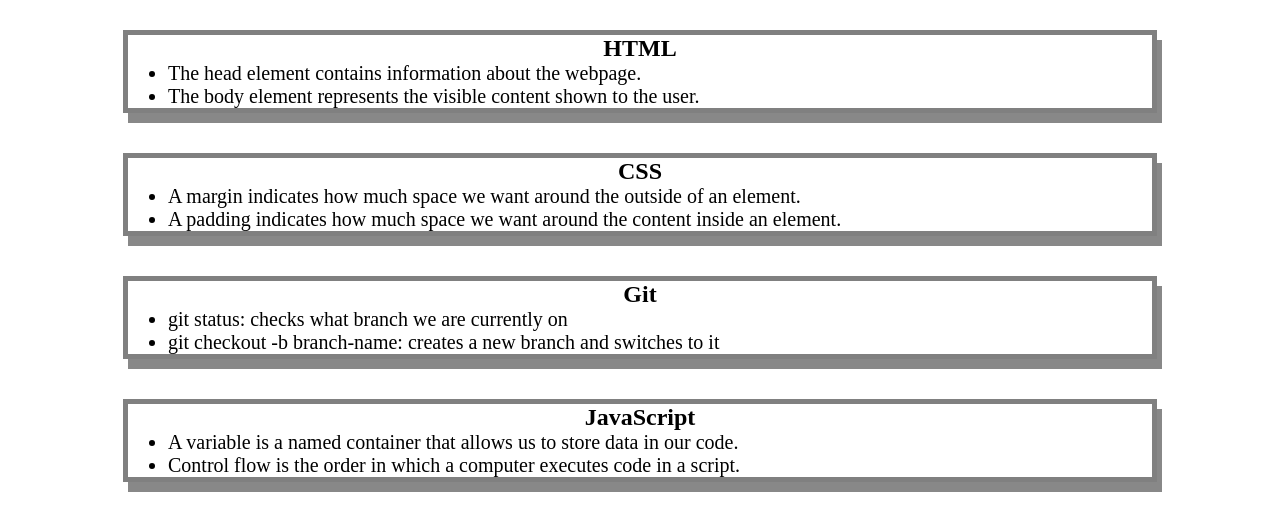
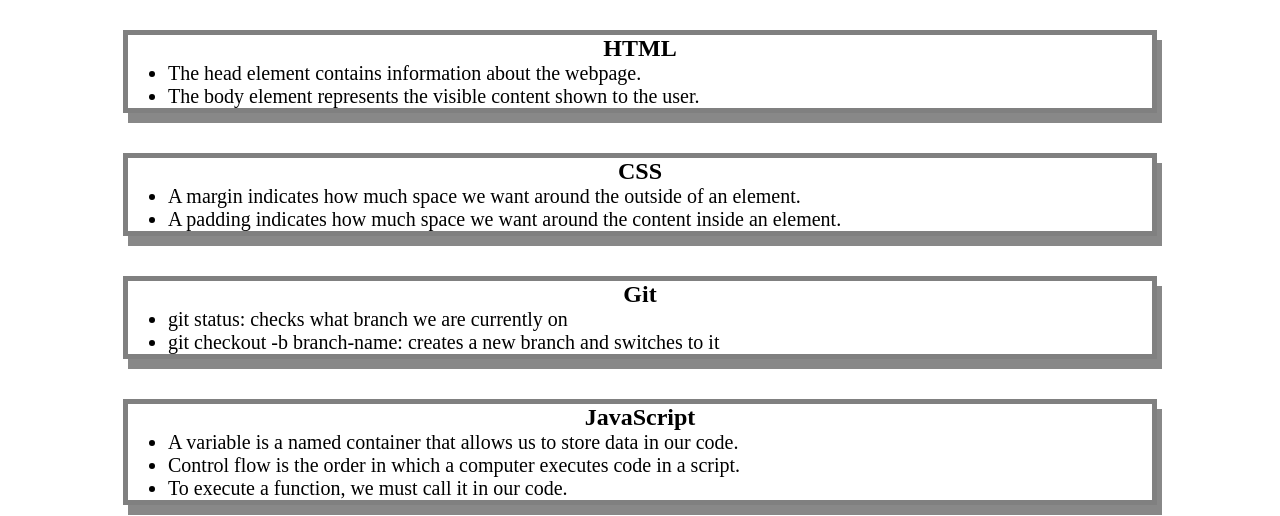
Before and after one commit to elliechayo/prework-study-guide, a plain HTML site: page index.html in a window 1280 px wide. Shown: the part 130-646 px from the top of the page. Drawn offline with Linux system fonts and the light colour scheme.

Commit message:
<added call a function>

```diff
--- a/index.html
+++ b/index.html
@@ -43,6 +43,7 @@
         <ul>
           <li>A variable is a named container that allows us to store data in our code.</li>
           <li>Control flow is the order in which a computer executes code in a script.</li>
+          <li>To execute a function, we must call it in our code.</il>
         </ul>
       </section>
     </main>
```
